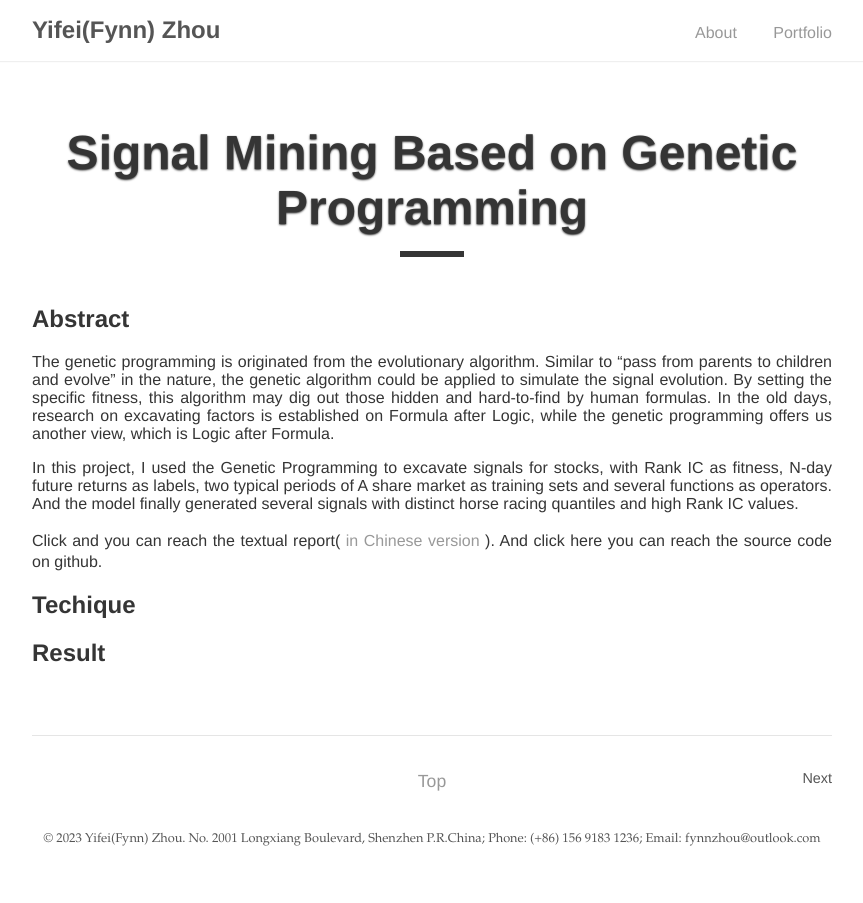
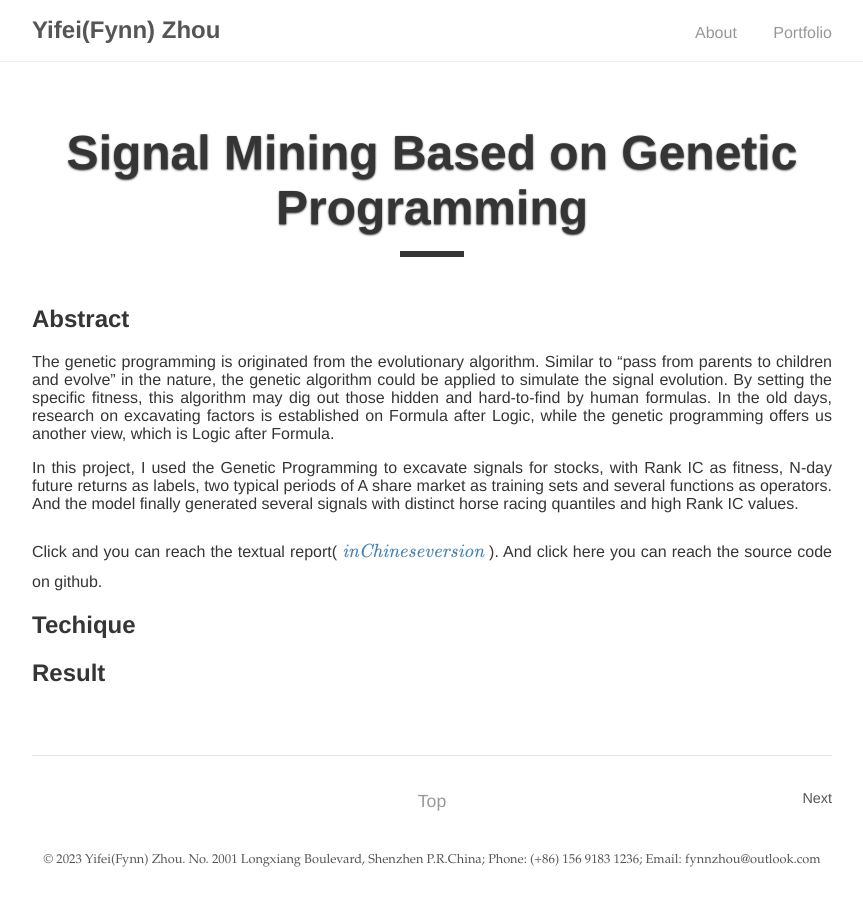
Before and after one commit to FynnZhou/FynnZhou.github.io, a Jekyll site: the page built from _posts/2023-02-01-Genetic-Algorithm.md, in a window 1280 px wide. Shown: the whole page, without its empty margins (208-1071 px from the left). Built offline with Jekyll 4.4.1, drawn with Linux system fonts in a browser that asks for light colours; formulas are drawn with MathJax 3.

Commit message:
adjust font format

```diff
--- a/_posts/2023-02-01-Genetic-Algorithm.md
+++ b/_posts/2023-02-01-Genetic-Algorithm.md
@@ -11,7 +11,7 @@ The genetic programming is originated from the evolutionary algorithm. Similar t
 
 In this project, I used the Genetic Programming to excavate signals for stocks, with Rank IC as fitness, N-day future returns as labels, two typical periods of A share market as training sets and several functions as operators. And the model finally generated several signals with distinct horse racing quantiles and high Rank IC values.
 
-Click and you can reach the textual report( [in Chinese version](../assets/pdfs/genetic_programming_ppt.pdf 'Genetic Programming') ). And click here you can reach the source code on github.
+Click and you can reach the textual report( [$ \it{\color{SteelBlue}{in Chinese version}}$](../assets/pdfs/genetic_programming_ppt.pdf 'Genetic Programming') ). And click here you can reach the source code on github.
 
 ## Techique
 
```
